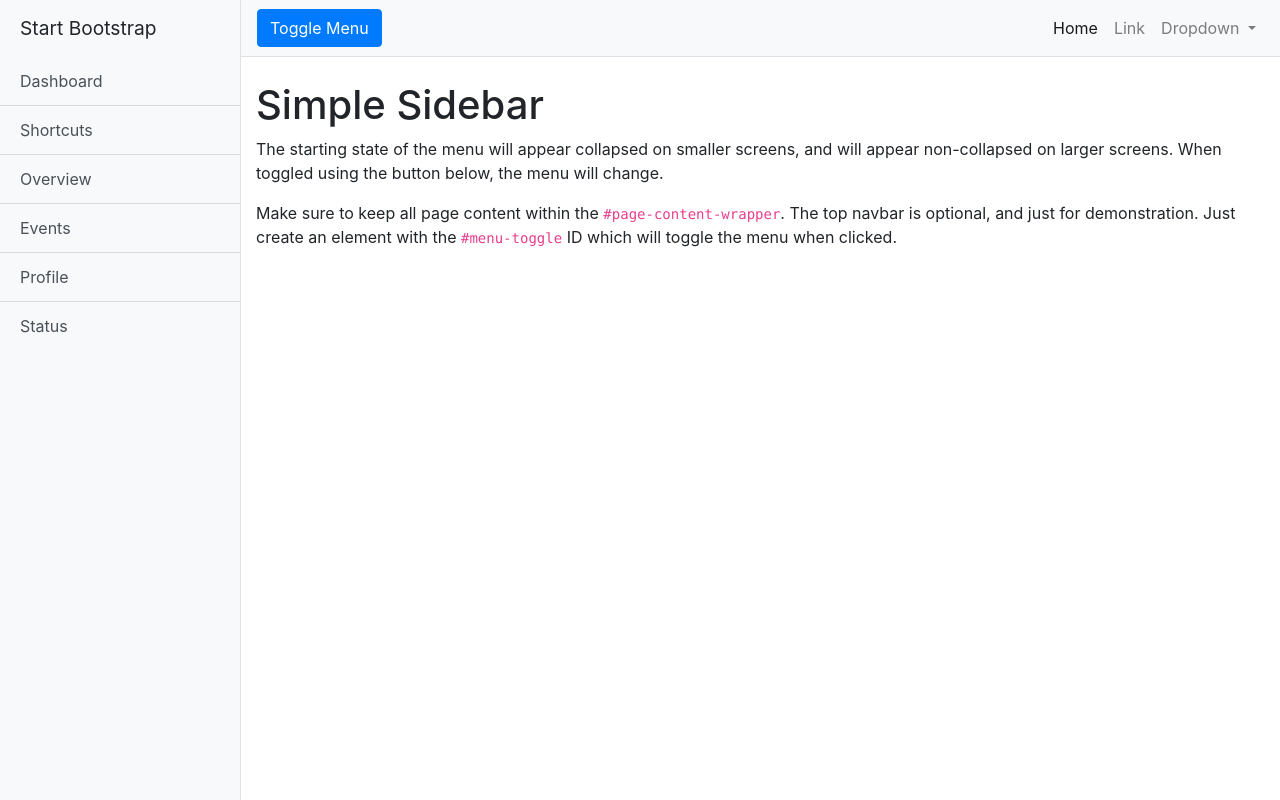
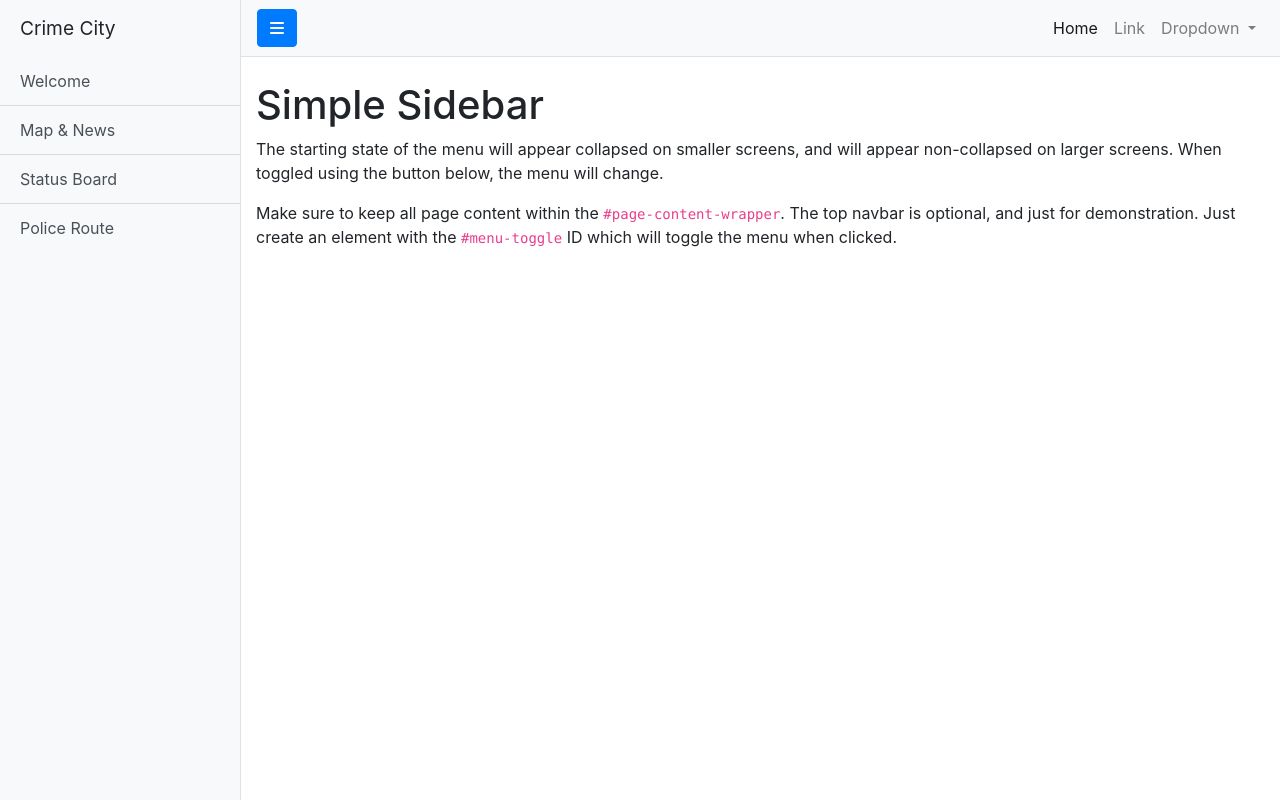
Before and after one commit to febwinter/crimecity_web, a Django app: template mainPage/templates/mainPage/main.html in a window 1280 px wide. Run offline with Django 3.2, Linux system fonts and the light colour scheme; the template is opened without the code that fills it, so the values that code supplies are empty; some libraries are stand-ins or nearby versions.

Commit message:
main page setting

```diff
--- a/mainPage/templates/mainPage/main.html
+++ b/mainPage/templates/mainPage/main.html
@@ -17,6 +17,9 @@
     <!-- Custom styles for this template -->
     <link href="{% static 'mainPage/css/simple-sidebar.css' %}" rel="stylesheet">
 
+    <!-- Font Awsome -->
+    <script src="https://kit.fontawesome.com/8dd8c75034.js" crossorigin="anonymous"></script>
+
 </head>
 
 <body>
@@ -25,14 +28,12 @@
 
         <!-- Sidebar -->
         <div class="bg-light border-right" id="sidebar-wrapper">
-            <div class="sidebar-heading">Start Bootstrap </div>
+            <div class="sidebar-heading">Crime City </div>
             <div class="list-group list-group-flush">
-                <a href="#" class="list-group-item list-group-item-action bg-light">Dashboard</a>
-                <a href="#" class="list-group-item list-group-item-action bg-light">Shortcuts</a>
-                <a href="#" class="list-group-item list-group-item-action bg-light">Overview</a>
-                <a href="#" class="list-group-item list-group-item-action bg-light">Events</a>
-                <a href="#" class="list-group-item list-group-item-action bg-light">Profile</a>
-                <a href="#" class="list-group-item list-group-item-action bg-light">Status</a>
+                <a href="#" class="list-group-item list-group-item-action bg-light">Welcome</a>
+                <a href="#" class="list-group-item list-group-item-action bg-light">Map & News</a>
+                <a href="#" class="list-group-item list-group-item-action bg-light">Status Board</a>
+                <a href="#" class="list-group-item list-group-item-action bg-light">Police Route</a>
             </div>
         </div>
         <!-- /#sidebar-wrapper -->
@@ -41,7 +42,7 @@
         <div id="page-content-wrapper">
 
             <nav class="navbar navbar-expand-lg navbar-light bg-light border-bottom">
-                <button class="btn btn-primary" id="menu-toggle">Toggle Menu</button>
+                <button class="btn btn-primary" id="menu-toggle"><i class="fas fa-bars"></i></button>
 
                 <button class="navbar-toggler" type="button" data-toggle="collapse"
                     data-target="#navbarSupportedContent" aria-controls="navbarSupportedContent" aria-expanded="false"
```
Also changed, not shown: crimecity/settings.py (line endings or trailing spaces).
